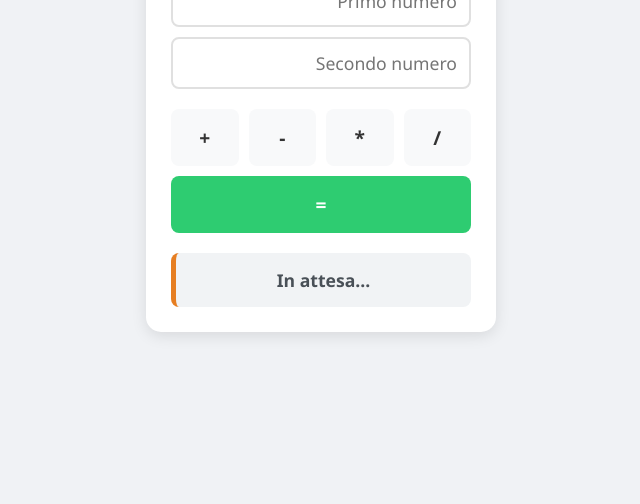
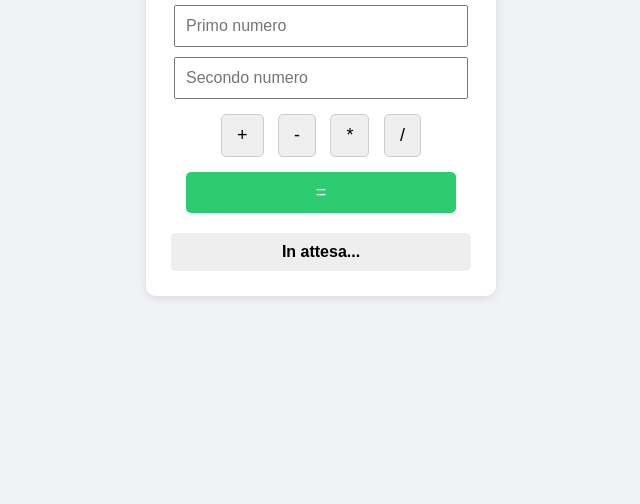
Before and after one commit to DennisCasafino/TPS, a plain HTML site: page calcolatrice.html in a window 1280 px wide. Shown: the part 296-800 px from the top of the page, without its empty margins (319-959 px from the left). Drawn offline with Linux system fonts and the light colour scheme.

Commit message:
Update calcolatrice.html

```diff
--- a/calcolatrice.html
+++ b/calcolatrice.html
@@ -2,162 +2,129 @@
 <html lang="it">
 <head>
     <meta charset="UTF-8">
-    <meta name="viewport" content="width=device-width, initial-scale=1.0">
-    <title>Semi-Calcolatrice a Stringa - Esercizio 4A</title>
+    <title>Semi-Calcolatrice - Esercizio 4A</title>
     <style>
-        * {
-            box-sizing: border-box;
-            margin: 0;
-            padding: 0;
-            font-family: 'Segoe UI', Tahoma, Geneva, Verdana, sans-serif;
-        }
         body {
+            font-family: Arial, sans-serif;
             background-color: #f0f2f5;
             display: flex;
             justify-content: center;
             align-items: center;
             height: 100vh;
+            margin: 0;
         }
-        .calcolatrice-container {
-            background-color: #ffffff;
+        .box {
+            background: white;
             padding: 25px;
-            border-radius: 15px;
-            box-shadow: 0 4px 15px rgba(0, 0, 0, 0.1);
-            width: 350px;
+            border-radius: 10px;
+            box-shadow: 0 2px 10px rgba(0,0,0,0.1);
+            width: 300px;
+            text-align: center;
         }
-        h2 {
-            text-align: center;
-            margin-bottom: 20px;
-            color: #333;
-            font-size: 1.2rem;
+        input {
+            width: 90%;
+            padding: 10px;
+            margin-bottom: 10px;
+            font-size: 16px;
         }
-        .inputs-group {
-            display: flex;
-            flex-direction: column;
-            gap: 10px;
-            margin-bottom: 20px;
+        button {
+            padding: 10px 15px;
+            font-size: 18px;
+            margin: 5px;
+            cursor: pointer;
+            border: 1px solid #ccc;
+            border-radius: 5px;
         }
-        .inputs-group input {
-            width: 100%;
-            padding: 12px;
-            font-size: 1.1rem;
-            border: 2px solid #e0e0e0;
-            border-radius: 8px;
-            outline: none;
-            text-align: right;
-        }
-        .inputs-group input:focus {
-            border-color: #e67e22;
-        }
-        .tastiera-grid {
-            display: grid;
-            grid-template-columns: repeat(4, 1fr);
-            gap: 10px;
-            margin-bottom: 20px;
-        }
-        .btn {
-            padding: 15px;
-            font-size: 1.2rem;
-            font-weight: bold;
-            border: none;
-            border-radius: 8px;
-            cursor: pointer;
-            background-color: #f8f9fa;
-            color: #333;
-            transition: all 0.2s;
-        }
-        .btn:hover {
-            background-color: #e2e6ea;
-        }
-        .btn.attivo {
+        .attivo {
             background-color: #e67e22;
             color: white;
         }
-        .btn-uguale {
-            grid-column: span 4;
+        .uguale {
+            width: 90%;
             background-color: #2ecc71;
             color: white;
+            border: none;
+            margin-top: 10px;
         }
-        .btn-uguale:hover {
-            background-color: #27ae60;
-        }
-        .risultato-box {
+        #output {
             margin-top: 15px;
-            padding: 15px;
-            background-color: #f1f3f5;
-            border-radius: 8px;
-            text-align: center;
-            font-size: 1.1rem;
+            padding: 10px;
+            background: #eee;
             font-weight: bold;
-            color: #495057;
-            min-height: 54px;
-            border-left: 5px solid #e67e22;
-            word-break: break-all;
+            border-radius: 5px;
         }
     </style>
 </head>
 <body>
 
-    <div class="calcolatrice-container">
-        <h2>Semi-Calcolatrice (String-Mode)</h2>
+    <div class="box">
+        <h2>Semi-Calcolatrice</h2>
 
-        <div class="inputs-group">
-            <input type="text" id="num1" placeholder="Primo numero">
-            <input type="text" id="num2" placeholder="Secondo numero">
+        <input type="text" id="num1" placeholder="Primo numero">
+        <input type="text" id="num2" placeholder="Secondo numero">
+
+        <div>
+            <button class="btn" onclick="scegli('+', this)">+</button>
+            <button class="btn" onclick="scegli('-', this)">-</button>
+            <button class="btn" onclick="scegli('*', this)">*</button>
+            <button class="btn" onclick="scegli('/', this)">/</button>
         </div>
-        <div class="tastiera-grid">
-            <button class="btn btn-op" onclick="componiStringa('+', this)">+</button>
-            <button class="btn btn-op" onclick="componiStringa('-', this)">-</button>
-            <button class="btn btn-op" onclick="componiStringa('*', this)">*</button>
-            <button class="btn btn-op" onclick="componiStringa('/', this)">/</button>
 
-            <button class="btn btn-uguale" onclick="eseguiEspressione()">=</button>
-        </div>
-        <div class="risultato-box" id="output">
-            In attesa...
-        </div>
+        <button class="uguale" onclick="calcola()">=</button>
+
+        <div id="output">In attesa...</div>
     </div>
 
     <script>
-        let operatoreScelto = "";
-        function componiStringa(operatore, bottone) {
-            operatoreScelto = operatore;
-            let bottoni = document.querySelectorAll('.btn-op');
-            bottoni.forEach(b => b.classList.remove('attivo'));
-            bottone.classList.add('attivo');
+        var operatore = "";
+
+        function scegli(op, bottone) {
+            operatore = op;
+            var bottoni = document.getElementsByClassName("btn");
+
+            for (var i = 0; i < bottoni.length; i++) {
+                bottoni[i].className = "btn";
+            }
+
+            bottone.className = "btn attivo";
         }
-        function eseguiEspressione() {
-            let txt1 = document.getElementById("num1").value.trim();
-            let txt2 = document.getElementById("num2").value.trim();
-            let display = document.getElementById("output");
-            if (txt1 === "" || txt2 === "") {
-                display.innerHTML = "Errore: Campi vuoti!";
+
+        function calcola() {
+            var n1 = parseFloat(document.getElementById("num1").value);
+            var n2 = parseFloat(document.getElementById("num2").value);
+            var display = document.getElementById("output");
+            var risultato = 0;
+
+            if (isNaN(n1) || isNaN(n2)) {
+                display.innerHTML = "Inserisci due numeri validi!";
                 return;
             }
-            if (operatoreScelto === "") {
-                display.innerHTML = "Errore: Scegli l'operazione!";
-                return;
+
+            switch (operatore) {
+                case "+":
+                    risultato = n1 + n2;
+                    break;
+                case "-":
+                    risultato = n1 - n2;
+                    break;
+                case "*":
+                    risultato = n1 * n2;
+                    break;
+                case "/":
+                    if (n2 == 0) {
+                        display.innerHTML = "Errore: divisione per 0!";
+                        return;
+                    }
+                    risultato = n1 / n2;
+                    break;
+                default:
+                    display.innerHTML = "Scegli prima un'operazione!";
+                    return;
             }
-            txt1 = txt1.replace(',', '.');
-            txt2 = txt2.replace(',', '.');
 
-            if (isNaN(txt1) || isNaN(txt2)) {
-                display.innerHTML = "Errore: Dati non numerici!";
-                return;
-            }
-            if (operatoreScelto === "/" && parseFloat(txt2) === 0) {
-                display.innerHTML = "Errore: Divisione per 0!";
-                return;
-            }
-            let espressioneCompleta = txt1 + " " + operatoreScelto + " " + txt2;
-            try {
-                let calcolatore = new Function("return " + espressioneCompleta);
-                let risultato = calcolatore();
-                display.innerHTML = "Espressione: " + espressioneCompleta + "<br>Risultato: " + risultato;
-            } catch (errore) {
-                display.innerHTML = "Errore nel calcolo della stringa";
-            }
+            display.innerHTML = n1 + " " + operatore + " " + n2 + " = " + risultato;
         }
     </script>
+
 </body>
 </html>
```
